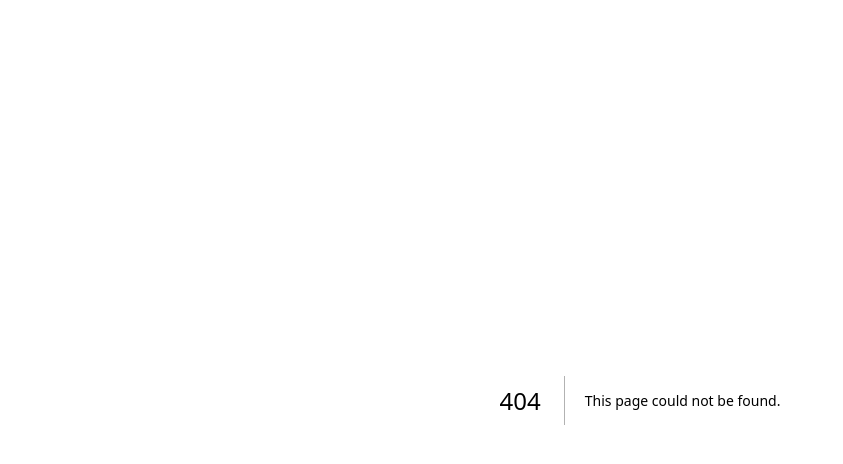
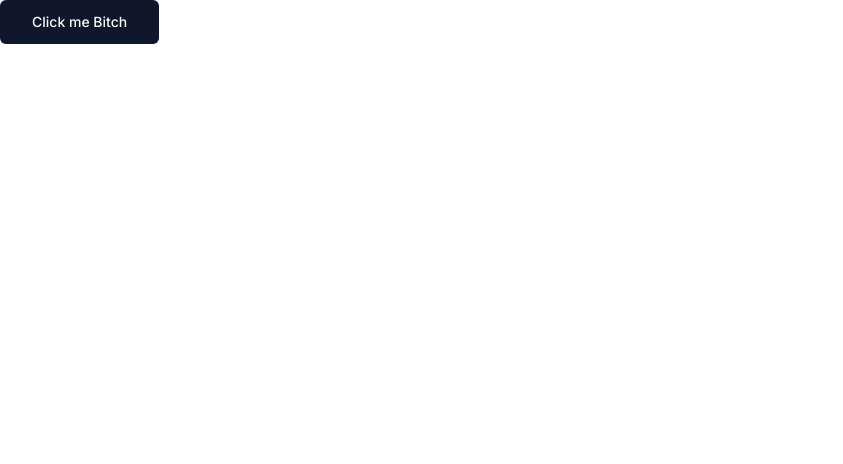
Before and after one commit to PriestlyAdejo/saas-ai-knowsly, a Next.js app: page /dashboard in a window 1280 px wide. Before the commit this address had no page. Shown: the top 464 px of the page, without its empty margins (0-843 px from the left). Built offline with nearby package versions, Linux system fonts and the light colour scheme.

Commit message:
Added folder structure

```diff
--- /dev/null
+++ b/app/(dashboard)/(routes)/dashboard/page.tsx
@@ -0,0 +1,12 @@
+import Image from 'next/image';
+import { Button } from '@/components/ui/button';
+
+const DashboardPage = () => {
+  return (
+    <Button variant="default" size="lg">
+      Click me Bitch
+    </Button>
+  );
+};
+
+export default DashboardPage;
--- /dev/null
+++ b/app/(landing)/page.tsx
@@ -0,0 +1,9 @@
+import React from 'react';
+
+type Props = {};
+
+const LandingPage = (props: Props) => {
+  return <div>Unprotected Landing Page</div>;
+};
+
+export default LandingPage;
--- a/app/globals.css
+++ b/app/globals.css
@@ -1,6 +1,12 @@
 @tailwind base;
 @tailwind components;
 @tailwind utilities;
+
+html,
+body,
+:root {
+  height: 100%;
+}
 
 @layer base {
   :root {
--- a/app/layout.tsx
+++ b/app/layout.tsx
@@ -1,22 +1,22 @@
-import './globals.css'
-import type { Metadata } from 'next'
-import { Inter } from 'next/font/google'
+import './globals.css';
+import type { Metadata } from 'next';
+import { Inter } from 'next/font/google';
 
-const inter = Inter({ subsets: ['latin'] })
+const inter = Inter({ subsets: ['latin'] });
 
 export const metadata: Metadata = {
-  title: 'Create Next App',
-  description: 'Generated by create next app',
-}
+  title: 'Knowsly',
+  description: 'AI saas platform',
+};
 
 export default function RootLayout({
   children,
 }: {
-  children: React.ReactNode
+  children: React.ReactNode;
 }) {
   return (
     <html lang="en">
       <body className={inter.className}>{children}</body>
     </html>
-  )
+  );
 }
--- a/app/page.tsx
+++ /dev/null
@@ -1,8 +0,0 @@
-import Image from 'next/image'
-import { Button } from "@/components/ui/button"
-
-export default function Home() {
-  return (
-    <Button variant="default" size="lg">Click me Bitch</Button>
-  )
-}
```
